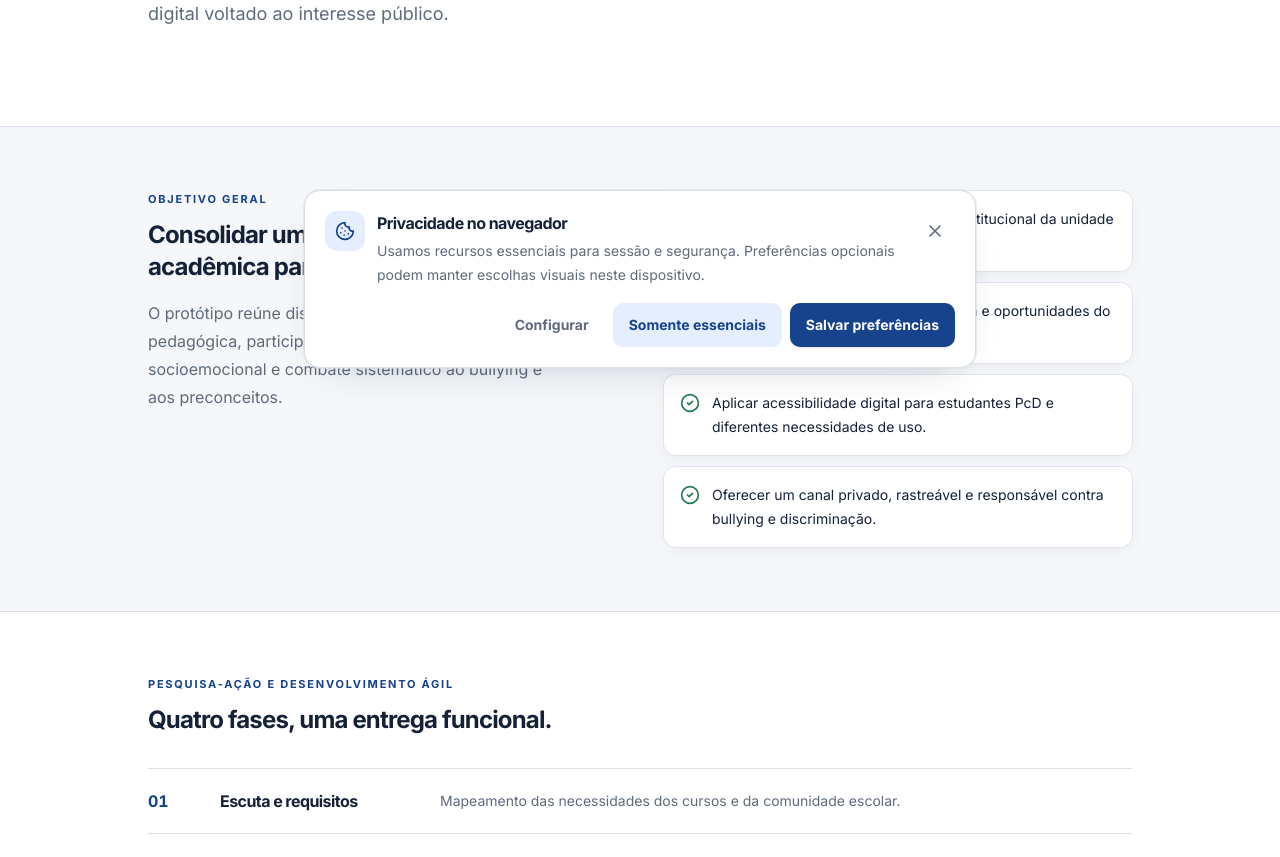
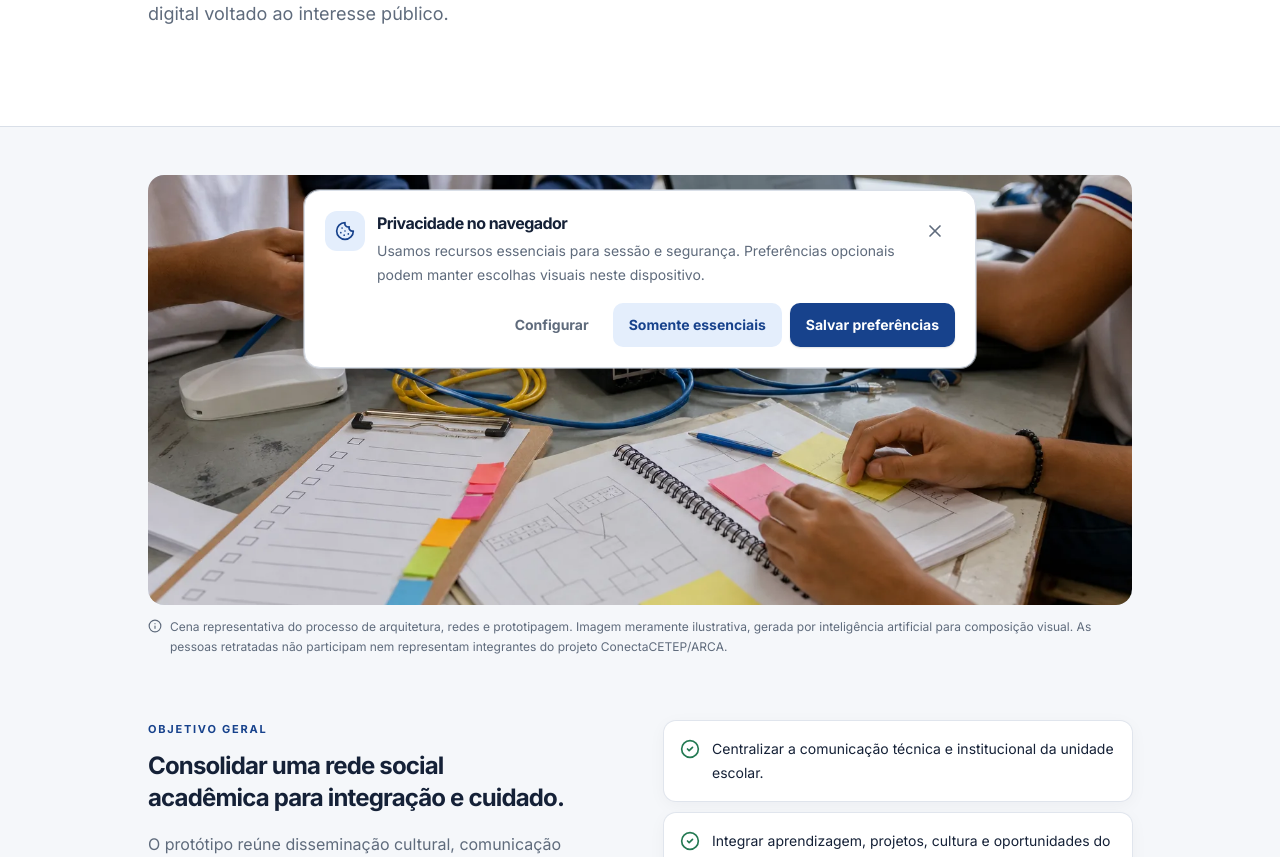
Before and after one commit to arcaconectacetep/arca-web, a Next.js app: page /proposta in a window 1280 px wide. Shown: the part 420-1277 px from the top of the page. Built offline with nearby package versions, Linux system fonts and the light colour scheme; no server answers.

Commit message:
feat: disclose and expand illustrative project imagery

```diff
--- a/src/app/(public)/page.tsx
+++ b/src/app/(public)/page.tsx
@@ -13,6 +13,7 @@
 import { PublicFooter } from "@/components/layout/public-footer";
 import { PublicHeader } from "@/components/layout/public-header";
 import { createClient } from "@/lib/supabase/server";
+import { IllustrativeCaption } from "@/components/ui/illustrative-caption";
 
 export const metadata: Metadata = {
   title: "ARCA — Rede acadêmica e tecnologia social",
@@ -144,7 +145,7 @@
               className="object-cover"
             />
           </div>
-          <figcaption className="mt-3 flex flex-col gap-1 text-xs text-muted sm:flex-row sm:justify-between"><span>Conhecimento técnico construído em equipe e conectado à comunidade escolar.</span><span>Imagem representativa do projeto ARCA.</span></figcaption>
+          <IllustrativeCaption description="Cena representativa de colaboração técnica em ambiente escolar." />
         </figure>
         <section className="mx-auto max-w-7xl px-5 py-20 sm:py-24">
           <div className="grid gap-10 lg:grid-cols-[.75fr_1.25fr] lg:gap-20">
--- a/src/app/(public)/privacidade/page.tsx
+++ b/src/app/(public)/privacidade/page.tsx
@@ -56,7 +56,9 @@
       <p>
         Avatares e imagens de publicações são hospedados no ImgChest e apenas
         suas URLs ficam registradas no banco. O canal de suporte não aceita
-        imagens ou anexos.
+        imagens ou anexos. Fotografias institucionais usadas nas páginas
+        públicas são ilustrações geradas por inteligência artificial e não
+        retratam pessoas vinculadas ao projeto.
       </p>
     ),
   },
--- a/src/app/(public)/proposta/page.tsx
+++ b/src/app/(public)/proposta/page.tsx
@@ -1,9 +1,11 @@
 import type { Metadata } from "next";
+import Image from "next/image";
 import { ArrowRight, CheckCircle2 } from "lucide-react";
 import Link from "next/link";
 import { createClient } from "@/lib/supabase/server";
 import { PublicHeader } from "@/components/layout/public-header";
 import { PublicFooter } from "@/components/layout/public-footer";
+import { IllustrativeCaption } from "@/components/ui/illustrative-caption";
 
 export const metadata: Metadata = {
   title: "Proposta do ConectaCETEP",
@@ -21,6 +23,12 @@
     <PublicHeader authenticated={Boolean(user)} />
     <main id="conteudo">
       <header className="border-b border-line bg-paper"><div className="mx-auto max-w-5xl px-5 py-16 sm:py-24"><p className="eyebrow">Proposta de inovação tecnológica</p><h1 className="mt-4 max-w-4xl text-4xl font-bold leading-tight sm:text-6xl">Formação técnica aplicada a um problema real da comunidade.</h1><p className="mt-6 max-w-3xl text-lg leading-8 text-muted">A proposta transforma o cotidiano escolar em campo de pesquisa-ação: estudantes identificam necessidades, projetam uma solução de baixo custo e testam um produto digital voltado ao interesse público.</p></div></header>
+      <figure className="mx-auto max-w-5xl px-5 pt-12">
+        <div className="relative aspect-[16/9] overflow-hidden rounded-2xl bg-brand-soft sm:aspect-[16/7]">
+          <Image src="/images/institutional/arca-processo.webp" fill priority sizes="(max-width: 1024px) 100vw, 984px" alt="Mesa de trabalho com computador, equipamento de rede, cabos e planejamento de um protótipo técnico" className="object-cover" />
+        </div>
+        <IllustrativeCaption description="Cena representativa do processo de arquitetura, redes e prototipagem." />
+      </figure>
       <section className="mx-auto grid max-w-5xl gap-12 px-5 py-16 lg:grid-cols-2"><div><p className="eyebrow">Objetivo geral</p><h2 className="section-title mt-3">Consolidar uma rede social acadêmica para integração e cuidado.</h2><p className="mt-4 leading-7 text-muted">O protótipo reúne disseminação cultural, comunicação pedagógica, participação estudantil, proteção socioemocional e combate sistemático ao bullying e aos preconceitos.</p></div><ul className="space-y-3">{objectives.map((item) => <li className="flex gap-3 rounded-xl bg-paper p-4 shadow-quiet" key={item}><CheckCircle2 className="mt-0.5 size-5 shrink-0 text-success" /><span className="text-sm leading-6">{item}</span></li>)}</ul></section>
       <section className="border-y border-line bg-paper"><div className="mx-auto max-w-5xl px-5 py-16"><p className="eyebrow">Pesquisa-ação e desenvolvimento ágil</p><h2 className="section-title mt-3">Quatro fases, uma entrega funcional.</h2><div className="mt-8 border-t border-line">{phases.map(([number, title, text]) => <article className="grid gap-2 border-b border-line py-5 sm:grid-cols-[52px_200px_1fr] sm:gap-5" key={number}><span className="font-bold tabular-nums text-brand">{number}</span><h3 className="font-bold">{title}</h3><p className="text-sm leading-6 text-muted">{text}</p></article>)}</div></div></section>
       <section className="mx-auto max-w-5xl px-5 py-16"><div className="card flex flex-col gap-6 p-6 sm:flex-row sm:items-center sm:justify-between sm:p-8"><div><p className="eyebrow">Protótipo acadêmico funcional</p><h2 className="section-title mt-2">Conheça a plataforma em funcionamento.</h2><p className="mt-2 max-w-xl text-sm leading-6 text-muted">O MVP web preserva o propósito do ARCA com autenticação, perfis, publicações, acessibilidade, moderação e suporte privado por protocolo.</p></div><Link className="btn-primary shrink-0" href={user ? "/inicio" : "/cadastro"}>{user ? "Acessar plataforma" : "Criar uma conta"}<ArrowRight className="size-4" /></Link></div></section>
--- a/src/app/(public)/sobre/page.tsx
+++ b/src/app/(public)/sobre/page.tsx
@@ -4,6 +4,7 @@
 import { createClient } from "@/lib/supabase/server";
 import { PublicHeader } from "@/components/layout/public-header";
 import { PublicFooter } from "@/components/layout/public-footer";
+import { IllustrativeCaption } from "@/components/ui/illustrative-caption";
 
 export const metadata: Metadata = {
   title: "Sobre o projeto ARCA",
@@ -28,7 +29,7 @@
         <div className="relative aspect-[16/9] overflow-hidden rounded-2xl bg-brand-soft">
           <Image src="/images/institutional/arca-comunidade.webp" fill priority sizes="(max-width: 1024px) 100vw, 984px" alt="Estudantes em ambiente escolar analisam juntos um projeto, com participação de um estudante cadeirante" className="object-cover" />
         </div>
-        <figcaption className="mt-2 text-xs text-muted">Inclusão significa participar da construção, da aprendizagem e das decisões.</figcaption>
+        <IllustrativeCaption description="Cena representativa de inclusão e participação estudantil." />
       </figure>
       <section className="mx-auto grid max-w-5xl gap-12 px-5 py-16 lg:grid-cols-[.7fr_1.3fr]">
         <div><MapPin className="size-7 text-brand" /><h2 className="section-title mt-4">De onde partimos</h2></div>
--- /dev/null
+++ b/src/components/ui/illustrative-caption.tsx
@@ -0,0 +1,14 @@
+import { Info } from "lucide-react";
+
+export function IllustrativeCaption({ description }: { description: string }) {
+  return (
+    <figcaption className="mt-3 flex gap-2 text-xs leading-5 text-muted">
+      <Info className="mt-0.5 size-3.5 shrink-0" aria-hidden />
+      <span>
+        {description} Imagem meramente ilustrativa, gerada por inteligência
+        artificial para composição visual. As pessoas retratadas não participam nem representam integrantes
+        do projeto ConectaCETEP/ARCA.
+      </span>
+    </figcaption>
+  );
+}
```
Also changed, not shown: public/images/institutional/arca-processo.webp (added).
